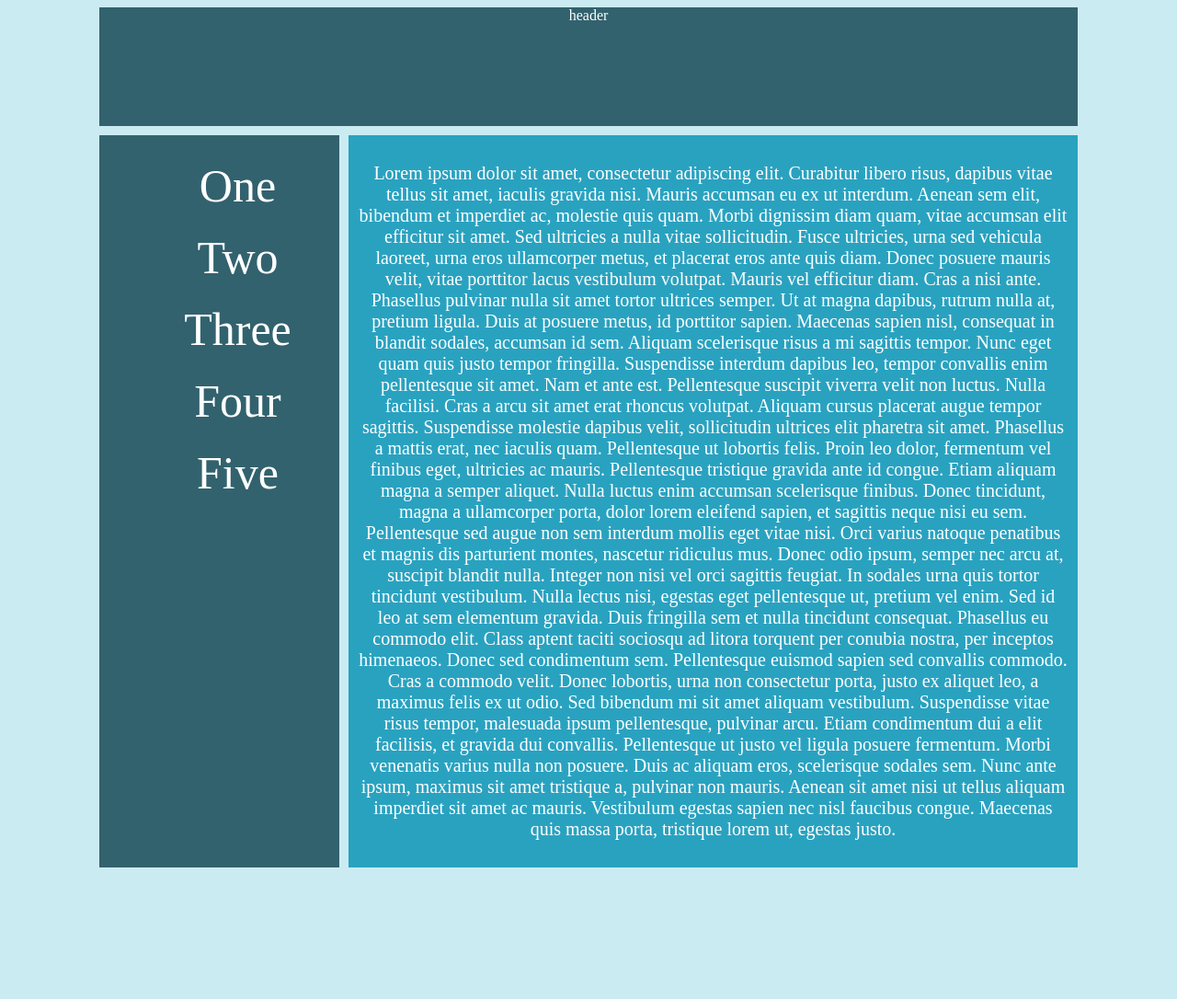
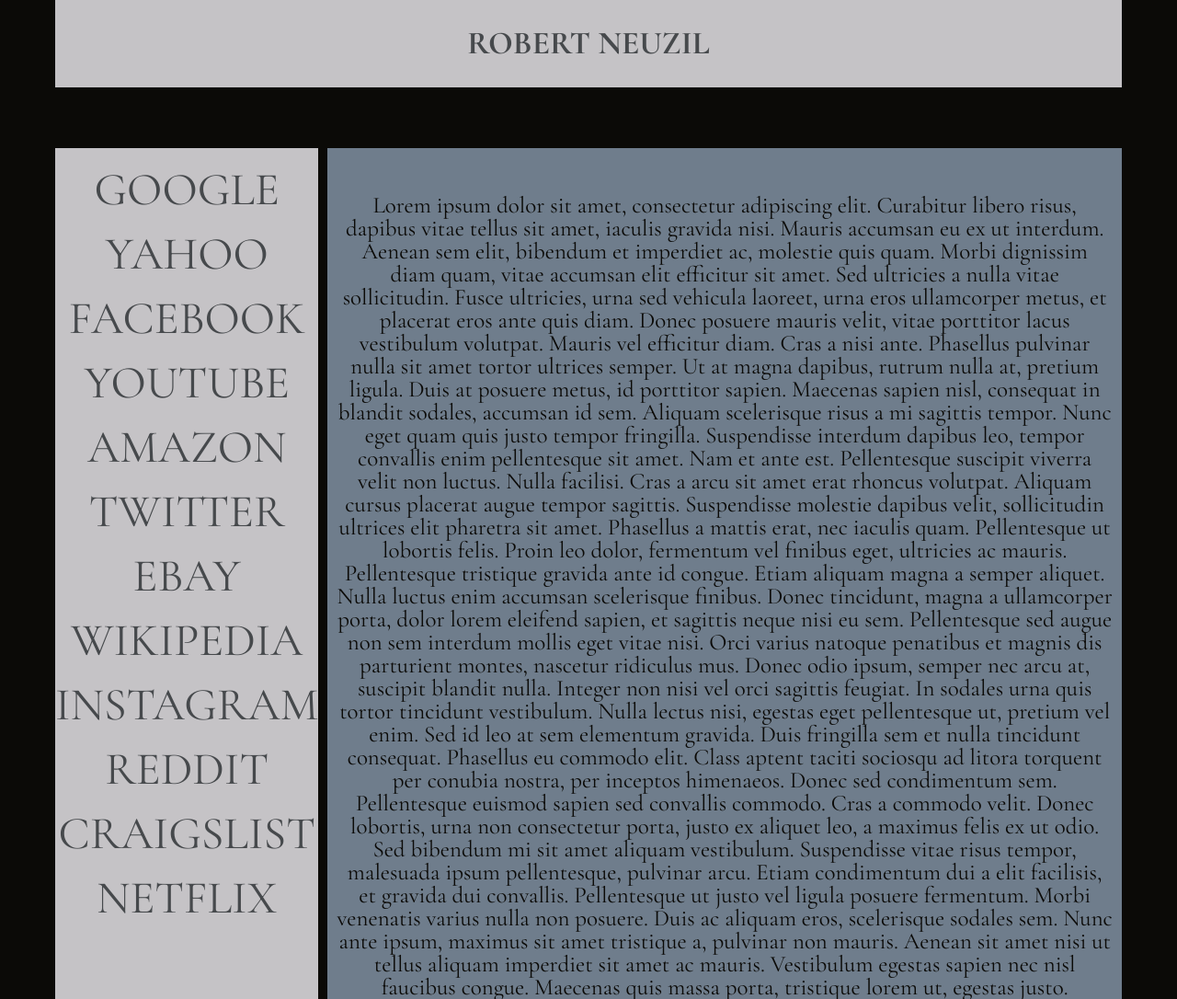
Before and after one commit to RobertNeuzil/htmlfiles, a plain HTML site: page CSSGRID/index.html in a window 1280 px wide. Shown: the top 1086 px of the page at 92% size. Drawn offline with nearby package versions, Linux system fonts and the light colour scheme.

Commit message:
html css grid

```diff
--- a/CSSGRID/index.html
+++ b/CSSGRID/index.html
@@ -2,6 +2,7 @@
 <html>
 <head>
 	<meta charset="utf-8">
+	<link href="https://fonts.googleapis.com/css?family=Cormorant+Garamond:300,300i,400,400i,500,500i,600,600i,700,700i" rel="stylesheet">
 	<meta name="viewport" content="width=device-width, initial-scale=1.0">
 	<link rel="stylesheet" type="text/css" href="style.css">
 	<title>CSS GRID</title>
@@ -9,7 +10,7 @@
 <body>
 
 <div class="grid">
-	<div class="header">header</div>
+	<div class="header"> <h1> ROBERT NEUZIL </h1></div>
 
 
 	<div class="main"> <p>Lorem ipsum dolor sit amet, consectetur adipiscing elit. Curabitur libero risus, dapibus vitae tellus sit amet, iaculis gravida nisi. Mauris accumsan eu ex ut interdum. Aenean sem elit, bibendum et imperdiet ac, molestie quis quam. Morbi dignissim diam quam, vitae accumsan elit efficitur sit amet. Sed ultricies a nulla vitae sollicitudin. Fusce ultricies, urna sed vehicula laoreet, urna eros ullamcorper metus, et placerat eros ante quis diam. Donec posuere mauris velit, vitae porttitor lacus vestibulum volutpat. Mauris vel efficitur diam. Cras a nisi ante.
@@ -26,14 +27,21 @@
 
 	<div class="leftstuff">
 		<ul>
-		<li> One </li>
-		<li> Two </li>
-		<li> Three </li>
-		<li> Four </li>
-		<li> Five </li>
+		<li><a href="https://www.google.com"> GOOGLE  </a></li>
+		<li><a href="https://www.yahoo.com"> YAHOO </a> </li>
+		<li><a href="https://www.facebook.com"> FACEBOOK  </a></li>
+		<li><a href="https://www.youtube.com"> YOUTUBE </a> </li>
+		<li><a href="https://www.amazon.com"> AMAZON </a></li>
+		<li><a href="https://www.twitter.com"> TWITTER </a> </li>
+		<li><a href="https://www.ebay.com"> EBAY </a></li>
+		<li><a href="https://www.wikipedia.org"> WIKIPEDIA </a> </li>
+		<li><a href="https://www.instagram.com"> INSTAGRAM </a></li>
+		<li><a href="https://www.reddit.com"> REDDIT </a> </li>
+		<li><a href="https://www.craigslist.org"> CRAIGSLIST  </a></li>
+		<li><a href="https://www.netflix.com"> NETFLIX </a> </li>
 		</ul>
 	</div>
-	<div class= "footer">footer</div>
+	<div class= "footer">FOOTER</div>
 
 </div>
 
--- a/CSSGRID/style.css
+++ b/CSSGRID/style.css
@@ -1,14 +1,130 @@
+html, body, div, span, object, iframe,
+h1, h2, h3, h4, h5, h6, p, blockquote, pre,
+abbr, address, cite, code,
+del, dfn, em, img, ins, kbd, q, samp,
+small, strong, sub, sup, var,
+b, i,
+dl, dt, dd, ol, ul, li,
+fieldset, form, label, legend,
+table, caption, tbody, tfoot, thead, tr, th, td,
+article, aside, canvas, details, figcaption, figure,
+footer, header, hgroup, menu, nav, section, summary,
+time, mark, audio, video {
+    margin:0;
+    padding:0;
+    border:0;
+    outline:0;
+    font-size:100%;
+    vertical-align:baseline;
+    background:transparent;
+}
+
+body {
+    line-height:1;
+}
+
+article,aside,details,figcaption,figure,
+footer,header,hgroup,menu,nav,section {
+    display:block;
+}
+
+nav ul {
+    list-style:none;
+}
+
+blockquote, q {
+    quotes:none;
+}
+
+blockquote:before, blockquote:after,
+q:before, q:after {
+    content:'';
+    content:none;
+}
+
+a {
+    margin:0;
+    padding:0;
+    font-size:100%;
+    vertical-align:baseline;
+    background:transparent;
+}
+
+/* change colours to suit your needs */
+ins {
+    background-color:#ff9;
+    color:#000;
+    text-decoration:none;
+}
+
+/* change colours to suit your needs */
+mark {
+    background-color:#ff9;
+    color:#000;
+    font-style:italic;
+    font-weight:bold;
+}
+
+del {
+    text-decoration: line-through;
+}
+
+abbr[title], dfn[title] {
+    border-bottom:1px dotted;
+    cursor:help;
+}
+
+table {
+    border-collapse:collapse;
+    border-spacing:0;
+}
+
+/* change border colour to suit your needs */
+hr {
+    display:block;
+    height:1px;
+    border:0;
+    border-top:1px solid #cccccc;
+    margin:1em 0;
+    padding:0;
+}
+
+input, select {
+    vertical-align:middle;
+}
+
+
+
+
+
+
+
+
+
+
+
+
+
+
+
+/* MY CSSS ------------------------------------------------------------------------------------------- */
+
+*{
+	font-family: 'Cormorant Garamond', serif;
+}
+
 body{
-	background-color: #CBEBF3;
+	background-color: #0B0A07;
 }
 
 .grid div:nth-child(even){
-	background-color: #29A2C0;
+	background-color: #6F7D8C;
+	color: #0B0A07;
 
 }
 
 .grid div:nth-child(odd){
-	background-color: #32626E;
+	background-color: #C5C3C6;
 
 }
 
@@ -16,10 +132,10 @@
 	display: grid;
 	grid-template-columns: 1fr 2fr 1fr;
 	grid-template-rows: 1fr 2fr 2fr 2fr 2fr 1fr;
-	color: white;
+	color: #46494C;
 	text-align: center;
-	margin-left: 100px;
-	margin-right: 100px;
+	margin-left: 60px;
+	margin-right: 60px;
 	grid-gap: 10px;
 	text-align: center;
 }
@@ -27,6 +143,9 @@
 .header{
 	grid-column-start: 1;
 	grid-column-end: 4;
+	padding: 30px;
+	font-size: 35px;
+	max-height: 35px;
 
 }
 
@@ -35,8 +154,14 @@
 	grid-column-end: 4;
 	grid-row-start: 2;
 	grid-row-end: 5;
-	font-size: 20px;
-	padding: 10px;
+	font-size: 25px;
+	font-weight: 900px;
+}
+
+.main p{
+	margin-top: 50px;
+	margin-left: 10px;
+	margin-right: 10px;
 }
 
 .leftstuff{
@@ -44,26 +169,28 @@
 	grid-column-end: 2;
 	grid-row-start: 2;
 	grid-row-end: 5;
-	]
+
 }
 
 .leftstuff li{
-	padding: 10px;
+	padding-top: 20px;
 	font-size: 50px;
 	list-style: none;
+
+}
+
+.leftstuff a{
+	text-decoration: none;
+	color: #46494C;
 	font-weight: 900px;
 }
 
 .footer{
 	grid-column-start: 1;
 	grid-column-end: 4;
-	grid-row-start: 6;
-	grid-row-end: 7;
-}
-
-.idk{
-	grid-column-start: 2;
-	grid-column-end: 4;
 	grid-row-start: 5;
 	grid-row-end: 6;
+	padding: 45px;
+	font-size: 35px;
+	max-height: 50px;
 }
```
